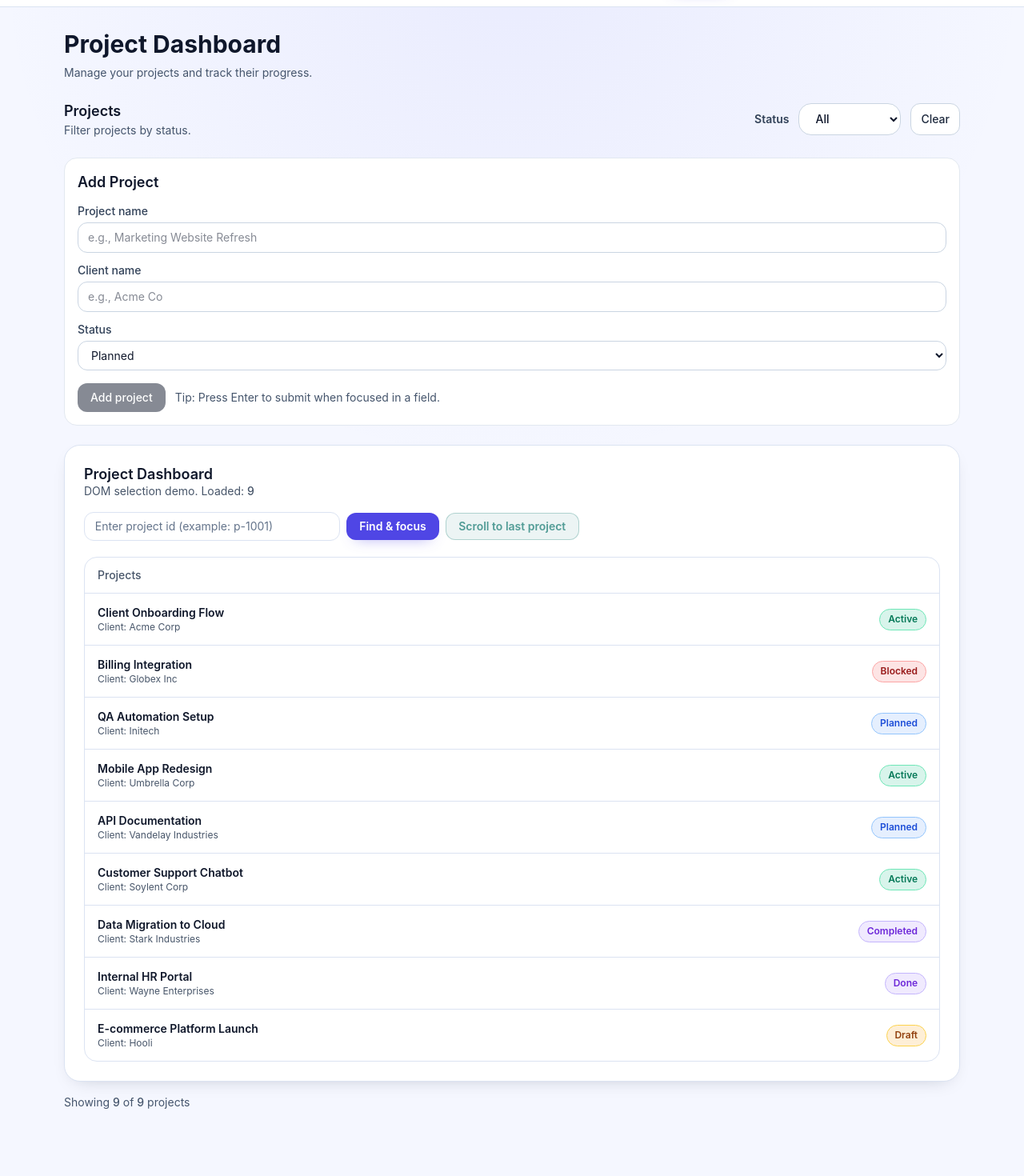
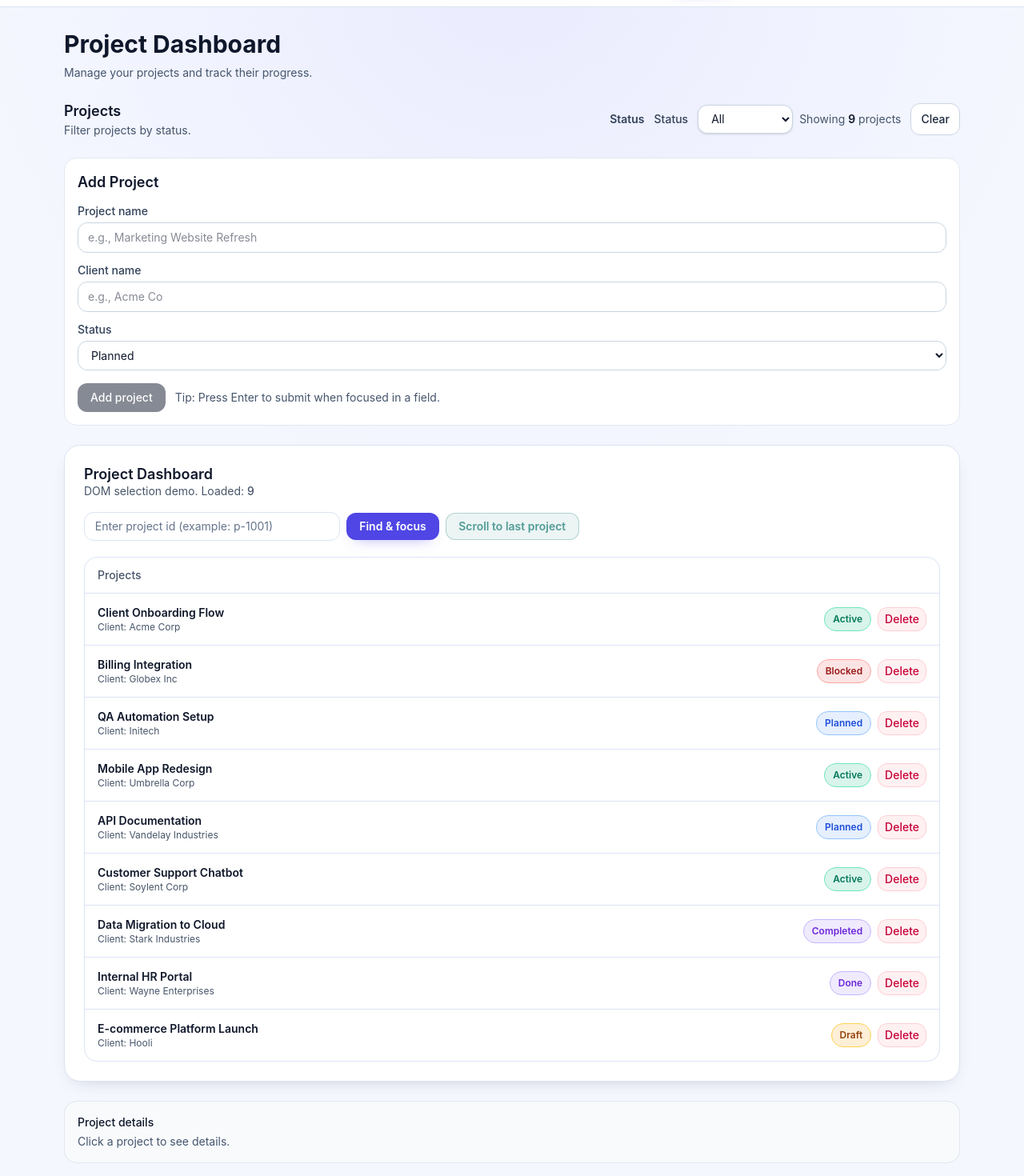
Before and after one commit to quangphatmai/dwdd2720, a React (Vite) app: page /projects in a window 1280 px wide. Shown: the part 60-1530 px from the top of the page at 80% size. Before the commit the page ends 1484 px from the top, so only its background shows below. Built offline with nearby package versions, Linux system fonts and the light colour scheme.

Commit message:
feat: add ProjectDetailPanel and ProjectFilterBar components; implement project deletion and status filtering in ProjectPage

```diff
--- a/src/components/ProjectDashboard.tsx
+++ b/src/components/ProjectDashboard.tsx
@@ -1,10 +1,12 @@
 import { useEffect, useRef } from "react";
+import type { MouseEvent } from "react";
 import type { Project } from "../models/project";
 
 export type ProjectDashboardProps = {
   projects: Project[];
   selectedProjectId?: string | null;
   onProjectClick?: (id: string) => void;
+  onDeleteProject?: (id: string) => void;
 };
 
 type ActiveCardSummary = {
@@ -119,9 +121,7 @@ export function ProjectDashboard(props: ProjectDashboardProps) {
     >
       <header className="mb-5 flex flex-col gap-4">
         <div>
-          <h2 className="title-md">
-            Project Dashboard
-          </h2>
+          <h2 className="title-md">Project Dashboard</h2>
           <p className="text-sm text-muted">
             DOM selection demo. Loaded:{" "}
             <span className="font-medium">{props.projects.length}</span>
@@ -162,16 +162,35 @@ export function ProjectDashboard(props: ProjectDashboardProps) {
             No projects yet. Add a project to populate your dashboard.
           </div>
         ) : (
-          <ul data-role="project-list" className="divide-y divide-(--border-color)">
+          <ul
+            data-role="project-list"
+            className="divide-y divide-(--border-color)"
+          >
             {props.projects.map((p) => {
               const isSelected = p.id === props.selectedProjectId;
+              const isFocused = isSelected;
 
+              const handleRowClick = () => {
+                // console.log("ROW handler currentTarget:", e.currentTarget);
+                //console.log("ROW handler target:", e.target);
+                props.onProjectClick?.(p.id);
+              };
+
+              const handleDeleteClick = (e: MouseEvent<HTMLButtonElement>) => {
+                e.stopPropagation();
+                // console.log("DELETE handler currentTarget:", e.currentTarget);
+                // console.log("DELETE handler target:", e.target);
+                const confirmed = window.confirm(
+                  `Delete project "${p.name}"? This action cannot be undone.`,
+                );
+                if (!confirmed) return;
+                props.onDeleteProject?.(p.id);
+              };
               return (
                 <li
                   key={p.id}
-                  onClick={() => {
-                    props.onProjectClick?.(p.id);
-                  }}
+                  tabIndex={0}
+                  onClick={handleRowClick}
                   data-project-card
                   data-status={p.status}
                   data-role="project-row"
@@ -180,19 +199,33 @@ export function ProjectDashboard(props: ProjectDashboardProps) {
                   className={[
                     "list-row flex cursor-pointer items-center justify-between gap-3 px-4 py-3.5",
                     isSelected ? "row-highlight" : "",
+                    isFocused ? "ring-2 ring-sky-400 ring-offset-2" : "",
                   ].join(" ")}
                 >
                   <div className="min-w-0">
-                    <div data-project-title className="truncate text-sm font-semibold text-(--text-primary)">
+                    <div
+                      data-project-title
+                      className="truncate text-sm font-semibold text-(--text-primary)"
+                    >
                       {p.name}
                     </div>
                     <div className="truncate text-xs text-muted">
                       Client: {p.clientName}
                     </div>
                   </div>
-
-                  <div className={`shrink-0 ${getStatusChipClasses(p.status)}`}>
-                    {formatStatusLabel(p.status)}
+                  <div className="flex gap-2">
+                    <div
+                      className={`shrink-0 ${getStatusChipClasses(p.status)}`}
+                    >
+                      {formatStatusLabel(p.status)}
+                    </div>
+                    <button
+                      type="button"
+                      className="shrink-0 rounded-md border border-rose-200 bg-rose-50 px-2 py-1 text-sm font-medium text-rose-700 hover:bg-rose-100"
+                      onClick={handleDeleteClick}
+                    >
+                      Delete
+                    </button>
                   </div>
                 </li>
               );
--- /dev/null
+++ b/src/components/ProjectDetailPanel.tsx
@@ -0,0 +1,76 @@
+
+
+// Adjust this import path to where your Project type is defined.
+import type { Project } from "../models/project";
+
+type ProjectDetailPanelProps = {
+  projectId: string | null;
+  projects: Project[];
+};
+
+export function ProjectDetailPanel(props: ProjectDetailPanelProps) {
+  const { projectId, projects } = props;
+
+  if (projectId === null) {
+    return (
+      <div className="rounded-lg border border-slate-200 bg-slate-50 p-4 text-slate-700">
+        <div className="text-sm font-medium text-slate-900">Project details</div>
+        <div className="mt-1 text-sm text-slate-600">Click a project to see details.</div>
+      </div>
+    );
+  }
+
+  const project = projects.find((p) => p.id === projectId);
+
+  if (!project) {
+    return (
+      <div className="rounded-lg border border-amber-200 bg-amber-50 p-4 text-amber-900">
+        <div className="text-sm font-medium">Project not found</div>
+        <div className="mt-1 text-sm text-amber-800">
+          The selected project may have been deleted.
+        </div>
+      </div>
+    );
+  }
+
+  return (
+    <div className="rounded-lg border border-slate-200 bg-white p-4">
+      <div className="flex items-start justify-between gap-4">
+        <div>
+          <h2 className="text-lg font-semibold text-slate-900">{project.name}</h2>
+          <div className="mt-1 text-sm text-slate-600">Client: {project.clientName}</div>
+        </div>
+
+        <div className="text-right">
+          <div className="text-xs font-medium uppercase tracking-wide text-slate-500">Status</div>
+          <div className="text-sm font-semibold text-slate-900">{project.status}</div>
+        </div>
+      </div>
+
+      <div className="mt-4 grid gap-3 sm:grid-cols-2">
+        <div>
+          <div className="text-xs font-medium uppercase tracking-wide text-slate-500">Due date</div>
+          <div className="text-sm text-slate-900">{project.dueDate ?? "Not set"}</div>
+        </div>
+
+        <div>
+          <div className="text-xs font-medium uppercase tracking-wide text-slate-500">Tags</div>
+          {!project.tags || project.tags.length === 0 ? (
+            <div className="text-sm text-slate-600">No tags</div>
+          ) : (
+            <div className="mt-1 flex flex-wrap gap-2">
+              {project.tags.map((tag) => (
+                <span
+                  key={tag}
+                  className="rounded-full bg-slate-100 px-2 py-0.5 text-xs font-medium text-slate-700"
+                >
+                  {tag}
+                </span>
+              ))}
+            </div>
+          )}
+        </div>
+      </div>
+    </div>
+  );
+}
--- /dev/null
+++ b/src/components/ProjectFilterBar.tsx
@@ -0,0 +1,43 @@
+// Adjust this import path to where your StatusFilter type/union is defined.
+import type { StatusFilter } from "../models/project";
+
+type ProjectFilterBarProps = {
+  value: StatusFilter;
+  count: number;
+  onChange: (value: StatusFilter) => void;
+};
+
+export function ProjectFilterBar(props: ProjectFilterBarProps) {
+  const { value, count, onChange } = props;
+
+  return (
+    <div className="flex flex-col gap-2 sm:flex-row sm:items-center sm:justify-between">
+      <label className="flex items-center gap-3">
+        <span className="text-sm font-medium text-slate-700">Status</span>
+        <select
+          className="h-9 rounded-md border border-slate-300 bg-white px-3 text-sm text-slate-900 shadow-sm focus:border-slate-400 focus:outline-none"
+          value={value}
+          onChange={(e) => {
+            // HTML <select> values are strings, so we cast to our union type.
+            // This is safe as long as the <option value> strings match StatusFilter.
+            onChange(e.target.value as StatusFilter);
+          }}
+        >
+          <option value="all">All</option>
+          <option value="active">Active</option>
+          <option value="completed">Completed</option>
+          <option value="archived">Archived</option>
+          <option value="planned">Planned</option>
+          <option value="blocked">Blocked</option>
+          <option value="draft">Draft</option>
+          <option value="paused">Paused</option>
+        </select>
+      </label>
+
+      <div className="text-sm text-slate-600">
+        Showing <span className="font-semibold text-slate-900">{count}</span>{" "}
+        projects
+      </div>
+    </div>
+  );
+}
--- a/src/models/project.ts
+++ b/src/models/project.ts
@@ -1,4 +1,7 @@
 export type ProjectStatus = "planned" | "active" | "blocked" | "done" | "draft" | "paused" | "completed";
+
+export type StatusFilter = ProjectStatus | "all";
+export type StatusInput = ProjectStatus | string | null | undefined;
 
 export interface Project {
   /** A stable identifier we never want to accidentally change */
@@ -14,7 +17,7 @@ export interface Project {
   dueDate?: string;
 
   /** Tags are a list, so we use an array type */
-  tags?: string[];
+  tags?: string[] | null;
 
   /** Optional free-form notes */
   notes?: string;
--- a/src/pages/ProjectPage.tsx
+++ b/src/pages/ProjectPage.tsx
@@ -1,10 +1,10 @@
 import { useState, useMemo, useEffect } from "react";
 import { ProjectDashboard } from "../components/ProjectDashboard";
 import { projects as initialProjects } from "../data/projects";
-import type { Project, ProjectStatus } from "../models/project";
+import type { Project, StatusFilter } from "../models/project";
 import { AddProjectForm } from "../components/AddProjectForm";
-
-type StatusFilter = ProjectStatus | "all";
+import { ProjectFilterBar } from "../components/ProjectFilterBar";
+import { ProjectDetailPanel } from "../components/ProjectDetailPanel";
 
 export default function ProjectPage() {
   const [statusFilter, setStatusFilter] = useState<StatusFilter>("all");
@@ -42,6 +42,15 @@ export default function ProjectPage() {
     setSelectedProjectId(project.id);
   }
 
+  function handleDeleteProject(id: string) {
+    setProjects((prev) => prev.filter((p) => p.id !== id));
+
+    // Keep selection valid if the selected project was deleted.
+    setSelectedProjectId((prevSelected) =>
+      prevSelected === id ? null : prevSelected,
+    );
+  }
+
   return (
     <div>
       <div className="mb-6">
@@ -64,23 +73,12 @@ export default function ProjectPage() {
             Status
           </label>
 
-          <select
-            id="statusFilter"
-            className="h-10 rounded-lg border border-slate-300 bg-white px-4 py-2 text-sm text-slate-900 font-medium hover:border-slate-400 focus:outline-none focus:ring-2 focus:ring-blue-500 focus:ring-offset-1 cursor-pointer transition-all"
+          <ProjectFilterBar
             value={statusFilter}
-            onChange={(e: React.ChangeEvent<HTMLSelectElement>) => {
-              setStatusFilter(e.target.value as StatusFilter);
-            }}
-          >
-            <option value="all">All</option>
-            <option value="active">Active</option>
-            <option value="completed">Completed</option>
-            <option value="done">Done</option>
-            <option value="planned">Planned</option>
-            <option value="blocked">Blocked</option>
-            <option value="draft">Draft</option>
-            <option value="paused">Paused</option>
-          </select>
+            count={filteredProjects.length}
+            onChange={setStatusFilter}
+          />
+
           <button
             type="button"
             className="h-10 rounded-md border border-slate-300 bg-white px-3 text-sm font-medium text-slate-800 hover:bg-slate-50"
@@ -92,33 +90,30 @@ export default function ProjectPage() {
           </button>
         </div>
       </div>
-      <div className ="my-6">
+      <div className="my-6">
         <AddProjectForm onAdd={handleAddProject} />
-      </div>
-
+        <div className="my-6 ">
           <ProjectDashboard
             projects={filteredProjects}
             selectedProjectId={selectedProjectId}
             onProjectClick={(id) => {
               setSelectedProjectId(id);
             }}
+            onDeleteProject={handleDeleteProject}
           />
+          <div className="mt-6">
+            <ProjectDetailPanel
+              projectId={selectedProjectId}
+              projects={projects}
+            />
+          </div>
+        </div>
+      </div>
+
       <p className="mt-4 text-sm text-slate-600">
         Showing <span className="font-medium">{filteredProjects.length}</span>{" "}
         of <span className="font-medium">{projects.length}</span> projects
       </p>
-      {/*       {selectedProject ? (
-        <div className="mt-2">
-          <div className="text-base font-medium text-gray-900">
-            {selectedProject.name}
-          </div>
-          <div className="mt-1 text-sm font-mono text-gray-600">
-            id: {selectedProject.id}
-          </div>
-        </div>
-      ) : (
-        <p className="mt-2 text-sm text-gray-600">No project selected.</p>
-      )} */}
     </div>
   );
 }
```
Lines whose indentation alone changed are shown as unchanged.
